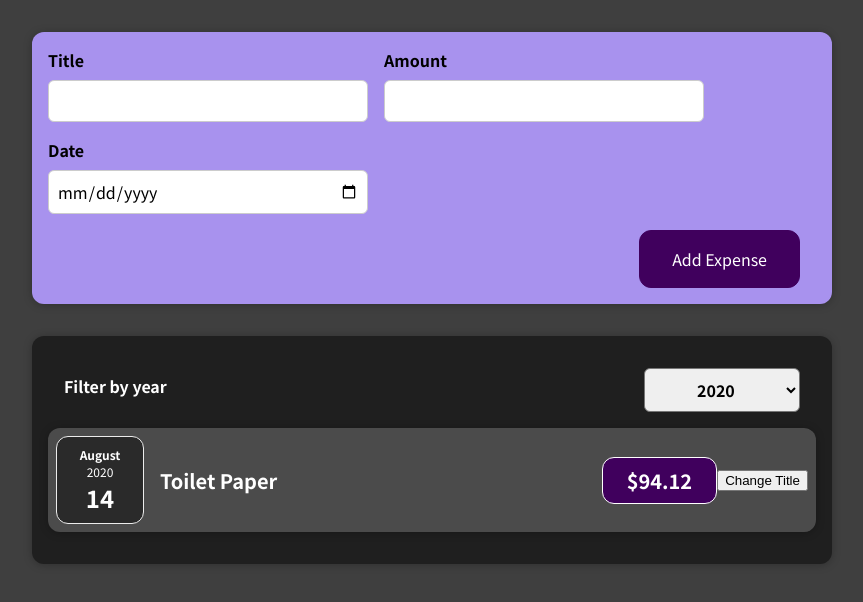
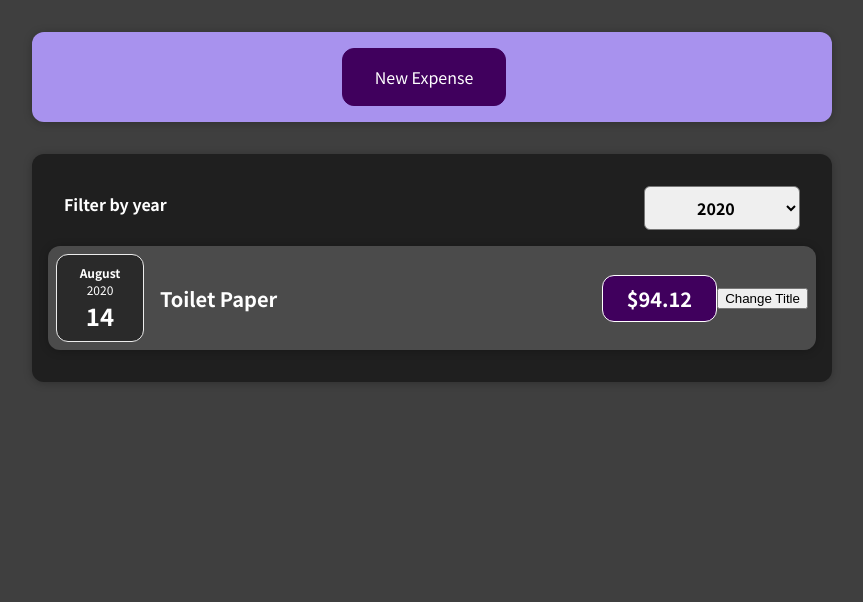
Before and after one commit to batar-btr/maximilian, a React (Create React App) app: page / in a window 1280 px wide. Shown: the top 602 px of the page, without its empty margins (208-1071 px from the left). Built offline with nearby package versions, Linux system fonts and the light colour scheme.

Commit message:
add my conditional solution

```diff
--- a/src/components/NewExpense/ExpenseForm.js
+++ b/src/components/NewExpense/ExpenseForm.js
@@ -67,6 +67,8 @@ const ExpenseForm = (props) => {
                 </div>
             </div>
             <div className='new-expense__actions'>
+
+                <button onClick={props.onCancelHandler}>Cancel</button>
                 <button type='submit'>Add Expense</button>
             </div>
         </form>
--- a/src/components/NewExpense/NewExpense.js
+++ b/src/components/NewExpense/NewExpense.js
@@ -1,9 +1,11 @@
-import React from 'react';
+import React, { useState } from 'react';
 
 import ExpenseForm from './ExpenseForm';
 import './NewExpense.css';
 
 const NewExpense = (props) => {
+
+  const [showForm, setShowForm] = useState(true);
 
   const onAddExpenseHandler = (expense) => {
     const newExpense = {
@@ -13,9 +15,17 @@ const NewExpense = (props) => {
     props.addNew(newExpense)
   }
 
+  const buttonClickHandler = () => {
+    setShowForm(prevState => !prevState);
+  }
+
+  let content = showForm ?
+    <button onClick={buttonClickHandler}>New Expense</button> :
+    <ExpenseForm onAddExpense={onAddExpenseHandler} onCancelHandler={buttonClickHandler} />
+
   return (
     <div className='new-expense'>
-      <ExpenseForm onAddExpense={onAddExpenseHandler} />
+      {content}
     </div>
   );
 };
```
